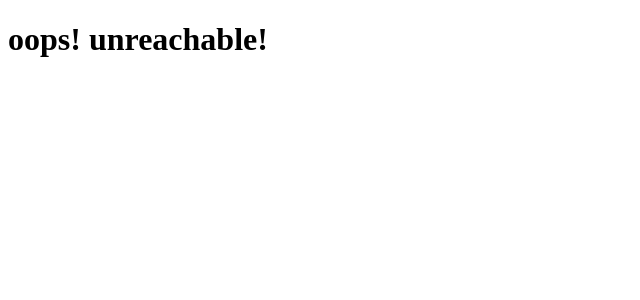
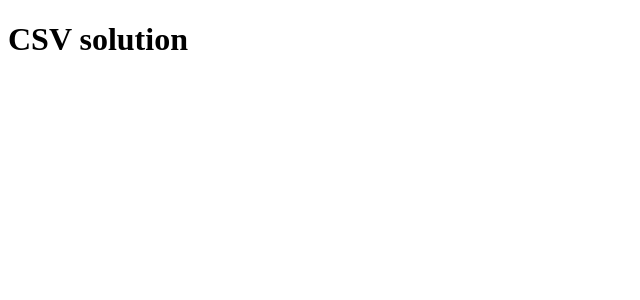
Before and after one commit to hcstephencheung/cc-statement-ocr, a React (Vite) app in the folder frontend/: page /csv in a window 1280 px wide. Shown: the top 300 px of the page, without its empty margins (0-640 px from the left). Built offline with nearby package versions, Linux system fonts and the light colour scheme.

Commit message:
add csv page

```diff
--- a/frontend/src/main.tsx
+++ b/frontend/src/main.tsx
@@ -4,11 +4,13 @@ import { Route, Switch } from "wouter";
 import {
   FourOhFourPage,
   OcrPage,
+  CsvPage
 } from './pages';
 
 const App = () => (
   <Switch>
     <Route path="/ocr" component={OcrPage} />
+    <Route path="/csv" component={CsvPage} />
 
     {/* Default route in a switch */}
     <Route>
--- /dev/null
+++ b/frontend/src/pages/Csv/CsvPage.tsx
@@ -0,0 +1,12 @@
+import React from 'react';
+
+
+const CsvPage = () => {
+    return (
+        <div className="page">
+            <h1>CSV solution</h1>
+        </div>
+    )
+}
+
+export default CsvPage;
--- a/frontend/src/pages/index.tsx
+++ b/frontend/src/pages/index.tsx
@@ -1,2 +1,3 @@
 export { default as OcrPage } from './Ocr/OcrPage';
+export { default as CsvPage } from './Csv/CsvPage';
 export { default as FourOhFourPage } from './FourOhFour/FourOhFourPage';
```
